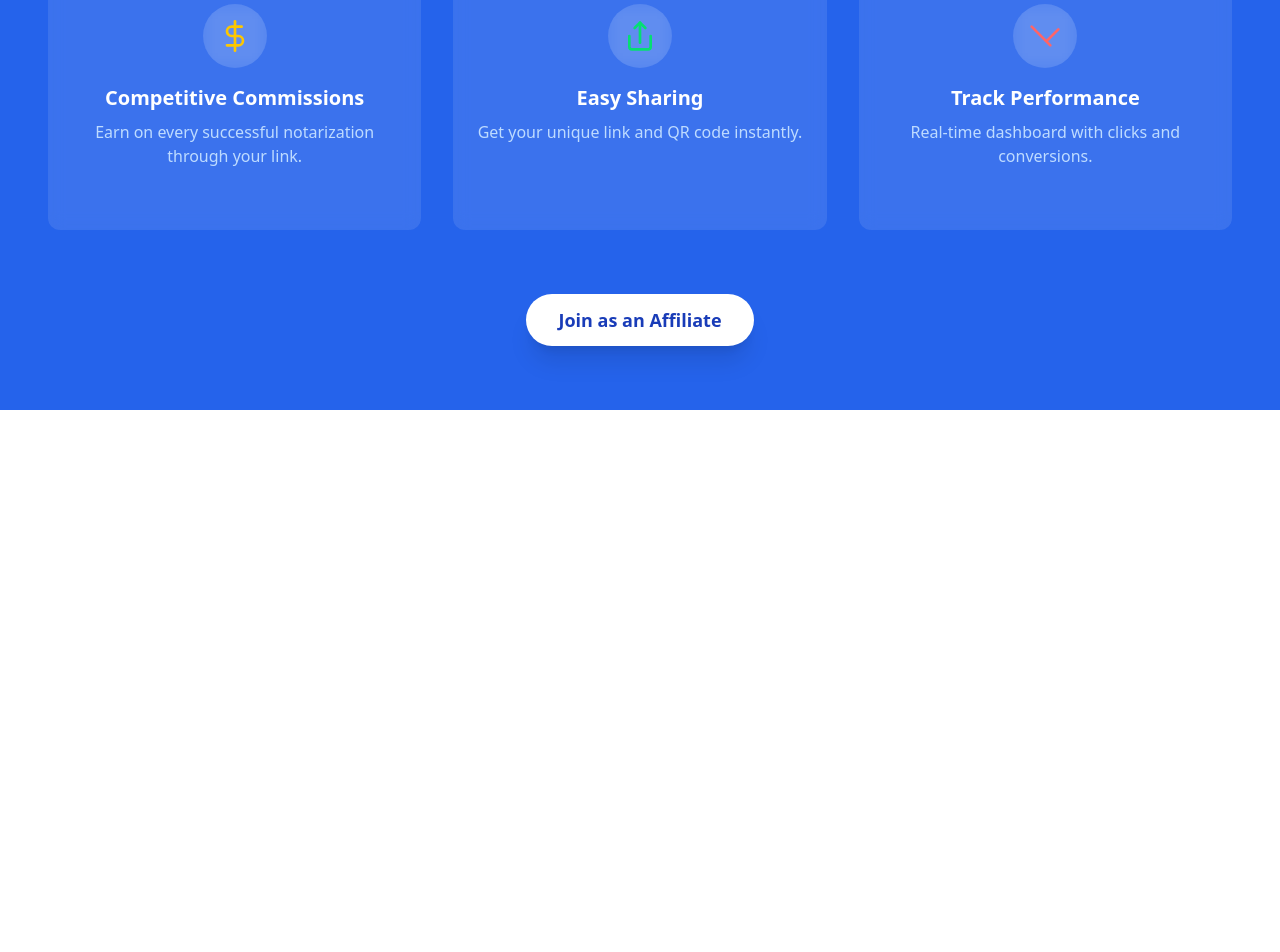
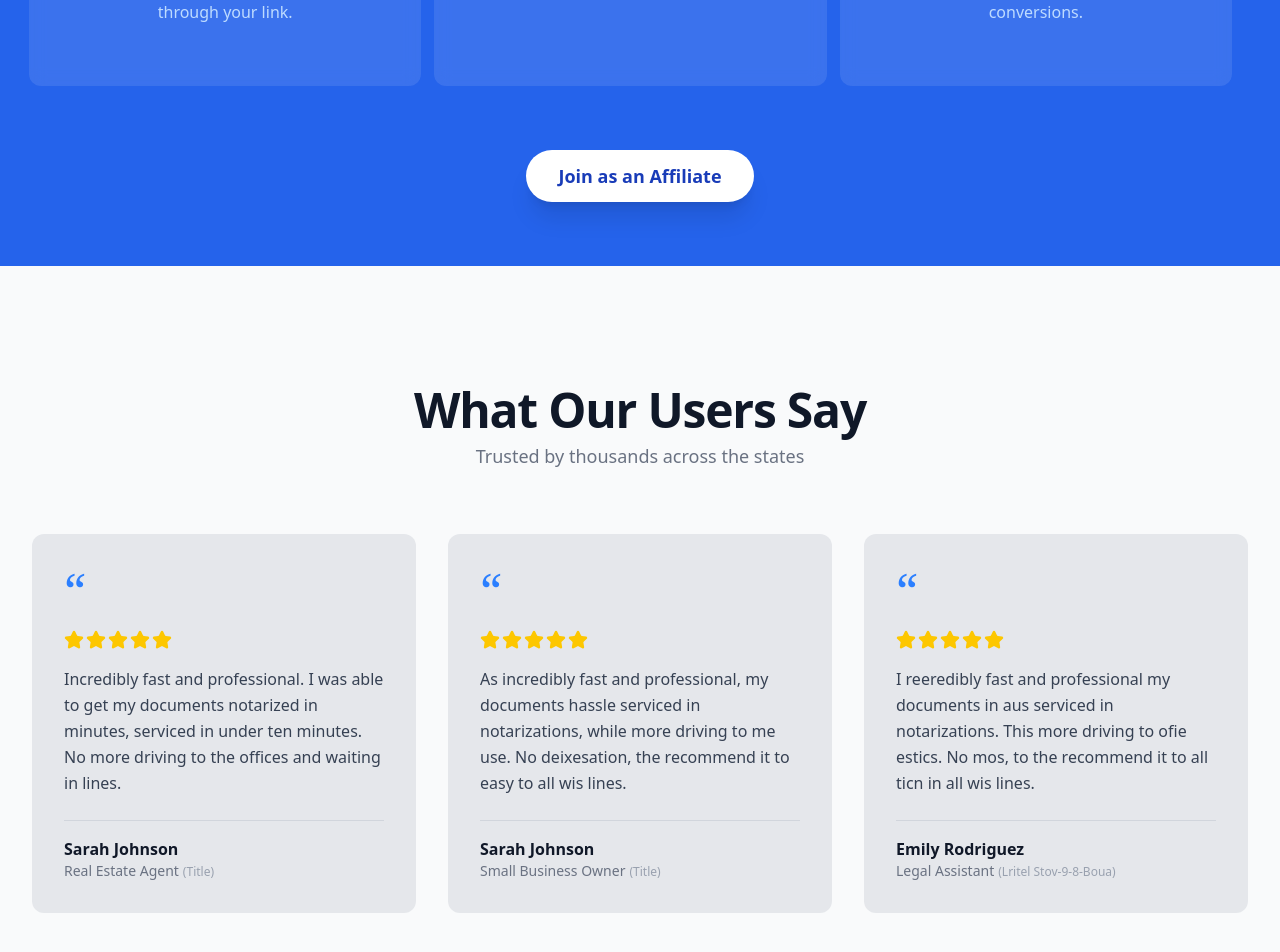
Before and after one commit to SabbirHossainEvan/LiveNotary, a Next.js app: page / in a window 1280 px wide. Shown: the part 1412-2364 px from the top of the page. Before the commit the page ends 1822 px from the top, so only its background shows below. Built offline with nearby package versions, Linux system fonts and the light colour scheme.

Commit message:
testimonial section

```diff
--- a/package.json
+++ b/package.json
@@ -17,9 +17,11 @@
   },
   "devDependencies": {
     "@tailwindcss/postcss": "^4",
+    "autoprefixer": "^10.4.22",
     "babel-plugin-react-compiler": "1.0.0",
     "eslint": "^9",
     "eslint-config-next": "16.0.7",
-    "tailwindcss": "^4"
+    "postcss": "^8.5.6",
+    "tailwindcss": "^4.1.17"
   }
 }
--- a/src/app/page.js
+++ b/src/app/page.js
@@ -2,6 +2,7 @@
 import AffiliateSection from "@/components/Home/AffiliateSection/AffiliateSection";
 import HeroSection from "@/components/Home/HeroSection/HeroSection";
 import HowItWorks from "@/components/Home/HowItWorks/HowItWorks";
+import TestimonialsSection from "@/components/Home/TestimonialsSection/TestimonialsSection";
 import Image from "next/image";
 
 export default function Home() {
@@ -10,6 +11,7 @@ export default function Home() {
       <HeroSection></HeroSection>
       <HowItWorks></HowItWorks>
       <AffiliateSection></AffiliateSection>
+      <TestimonialsSection></TestimonialsSection>
     </div>
   );
 }
--- a/src/components/Home/AffiliateSection/AffiliateSection.jsx
+++ b/src/components/Home/AffiliateSection/AffiliateSection.jsx
@@ -35,7 +35,7 @@ const features = [
 ];
 
 // Individual Card Component
-const FeatureCard = ({ feature, index, isAnimated }) => {
+const FeatureCard = ({ feature, index,  }) => {
 
   const delayClass = `delay-${index * 300}`;
 
@@ -44,13 +44,8 @@ const FeatureCard = ({ feature, index, isAnimated }) => {
       className={`
         flex flex-col items-center p-6 m-4 w-full md:w-1/3 min-h-[250px]
         bg-white/10 backdrop-blur-sm rounded-xl
-        transform transition-all duration-700 ease-out
-        ${delayClass}
+        transform transition-all duration-700 ease-out -ml-[3px]
 
-        ${isAnimated
-            ? 'opacity-100 translate-y-0'
-            : 'opacity-0 translate-y-10'
-        }
       `}
     >
       <div className="p-4 rounded-full bg-white/10 backdrop-blur-sm  mb-4">
@@ -69,12 +64,6 @@ const FeatureCard = ({ feature, index, isAnimated }) => {
 // Main Section Component
 const AffiliateSection = () => {
 
-  const [isAnimated, setIsAnimated] = useState(false);
-
-  useEffect(() => {
-
-    setIsAnimated(true);
-  }, []);
 
   return (
     <section
@@ -84,7 +73,7 @@ const AffiliateSection = () => {
       <div
         className={`
           text-center mb-12 transition-opacity duration-1000 ease-out
-          ${isAnimated ? 'opacity-100' : 'opacity-0'}
+
         `}
       >
         <h2 className="text-4xl sm:text-5xl font-bold mb-3">
@@ -102,7 +91,7 @@ const AffiliateSection = () => {
             key={index}
             feature={feature}
             index={index}
-            isAnimated={isAnimated}
+
           />
         ))}
       </div>
@@ -112,7 +101,7 @@ const AffiliateSection = () => {
         // Animated button
         className={`
           mt-12 transition-all duration-1000 ease-out delay-900
-          ${isAnimated ? 'opacity-100 scale-100' : 'opacity-0 scale-90'}
+
         `}
       >
         <button className="px-8 py-3 text-lg font-semibold text-blue-800 bg-white rounded-full hover:bg-gray-200 transition duration-300 shadow-xl">
--- a/src/components/Home/HeroSection/HeroSection.jsx
+++ b/src/components/Home/HeroSection/HeroSection.jsx
@@ -22,7 +22,7 @@ const HeroSection = () => {
     ];
 
     return (
-        <section className="[background:linear-gradient(to_bottom,_#FFFFFF_0%,_#EFF6FF_100%)] py-28 sm:py-32 overflow-hidden">
+        <section className="[background:linear-gradient(to_top,#FFFFFF_0%,#EFF6FF_100%)] py-28 sm:py-32 overflow-hidden">
             <div
                 className={`
                     max-w-5xl mx-auto px-4 text-center transition-opacity duration-1000 ease-in-out
--- a/src/components/Home/HowItWorks/HowItWorks.jsx
+++ b/src/components/Home/HowItWorks/HowItWorks.jsx
@@ -108,7 +108,7 @@ const HowItWorks = () => {
     }, [stepRefs.current.length]);
 
     return (
-        <section className="bg-white py-20 sm:py-28">
+        <section className="bg-white mb-15 mt-5">
             <div className="max-w-7xl mx-auto px-4 sm:px-6 lg:px-8">
                 {/* Section Title */}
                 <h2 className="text-3xl sm:text-4xl font-bold text-center text-gray-900 mb-16">
--- /dev/null
+++ b/src/components/Home/TestimonialsSection/TestimonialsSection.jsx
@@ -0,0 +1,116 @@
+'use client';
+
+import React, { useState, useEffect } from 'react';
+import { Star } from 'lucide-react';
+
+
+const testimonialData = [
+  {
+    id: 1,
+    rating: 5,
+    quote: "Incredibly fast and professional. I was able to get my documents notarized in minutes, serviced in under ten minutes. No more driving to the offices and waiting in lines.",
+    name: "Sarah Johnson",
+    title: "Real Estate Agent",
+    company: "Title",
+  },
+  {
+    id: 2,
+    rating: 5,
+    quote: "As incredibly fast and professional, my documents hassle serviced in notarizations, while more driving to me use. No deixesation, the recommend it to easy to all wis lines.",
+    name: "Sarah Johnson",
+    title: "Small Business Owner",
+    company: "Title",
+  },
+  {
+    id: 3,
+    rating: 5,
+    quote: "I reeredibly fast and professional my documents in aus serviced in notarizations. This more driving to ofie estics. No mos, to the recommend it to all ticn in all wis lines.",
+    name: "Emily Rodriguez",
+    title: "Legal Assistant",
+    company: "Lritel Stov-9-8-Boua",
+  },
+];
+
+const TestimonialsSection = () => {
+  const [isAnimated, setIsAnimated] = useState(false);
+
+  useEffect(() => {
+    const timer = setTimeout(() => {
+      setIsAnimated(true);
+    }, 100);
+
+    return () => clearTimeout(timer);
+  }, []);
+
+  const renderStars = (rating) => {
+    const stars = [];
+    for (let i = 0; i < 5; i++) {
+      stars.push(
+        <Star
+          key={i}
+          className={`h-5 w-5 ${
+            i < rating ? 'text-yellow-400 fill-yellow-400' : 'text-gray-300'
+          }`}
+          fill={i < rating ? 'currentColor' : 'none'}
+        />
+      );
+    }
+    return <div className="flex space-x-0.5">{stars}</div>;
+  };
+
+  const TestimonialCard = ({ quote, name, title, company, rating }) => (
+    <div className="bg-[#E5E7EB]  rounded-xl p-6 sm:p-8 flex flex-col justify-between h-full hover:shadow-2xl transition duration-300">
+      <div>
+        <span className="text-5xl font-serif text-blue-500 block mb-4">
+          &ldquo;
+        </span>
+        {renderStars(rating)}
+        <p className="mt-4 text-gray-700 text-base leading-relaxed">{quote}</p>
+      </div>
+
+      <div className="mt-6 pt-4 border-t border-gray-300">
+        <p className="font-semibold text-gray-900">{name}</p>
+        <p className="text-sm text-gray-500">
+          {title}
+          {company && <span className="ml-1 text-xs text-gray-400">({company})</span>}
+        </p>
+      </div>
+    </div>
+  );
+
+  return (
+    <section className="py-20 sm:py-28 bg-gray-50">
+      <div
+        className={`max-w-7xl mx-auto px-4 sm:px-6 lg:px-8 transition-opacity duration-1000 ease-in-out ${
+          isAnimated ? 'opacity-100 translate-y-0' : 'opacity-0 translate-y-6'
+        }`}
+      >
+        {/* Header Section */}
+        <div className="text-center mb-12 sm:mb-16">
+          <h3 className="mt-2 text-4xl sm:text-5xl font-semibold tracking-tight text-gray-900">
+            What Our Users Say
+          </h3>
+          <p className="mt-2 text-lg font-medium text-gray-500">
+            Trusted by thousands across the states
+          </p>
+        </div>
+
+        {/* Testimonials Grid */}
+        <div className="grid grid-cols-1 md:grid-cols-2 lg:grid-cols-3 gap-8">
+          {testimonialData.map((testimonial) => (
+            <TestimonialCard
+              key={testimonial.id}
+              quote={testimonial.quote}
+              name={testimonial.name}
+              title={testimonial.title}
+              company={testimonial.company}
+              rating={testimonial.rating}
+            />
+          ))}
+        </div>
+      </div>
+    </section>
+  );
+};
+
+export default TestimonialsSection;
```
Also changed, not shown: src/components/utility/NavBar/NavBar.jsx (+0 -143 lines), tailwind.config.js (added), 1 other file (tests, documents, lock files or other folders).
